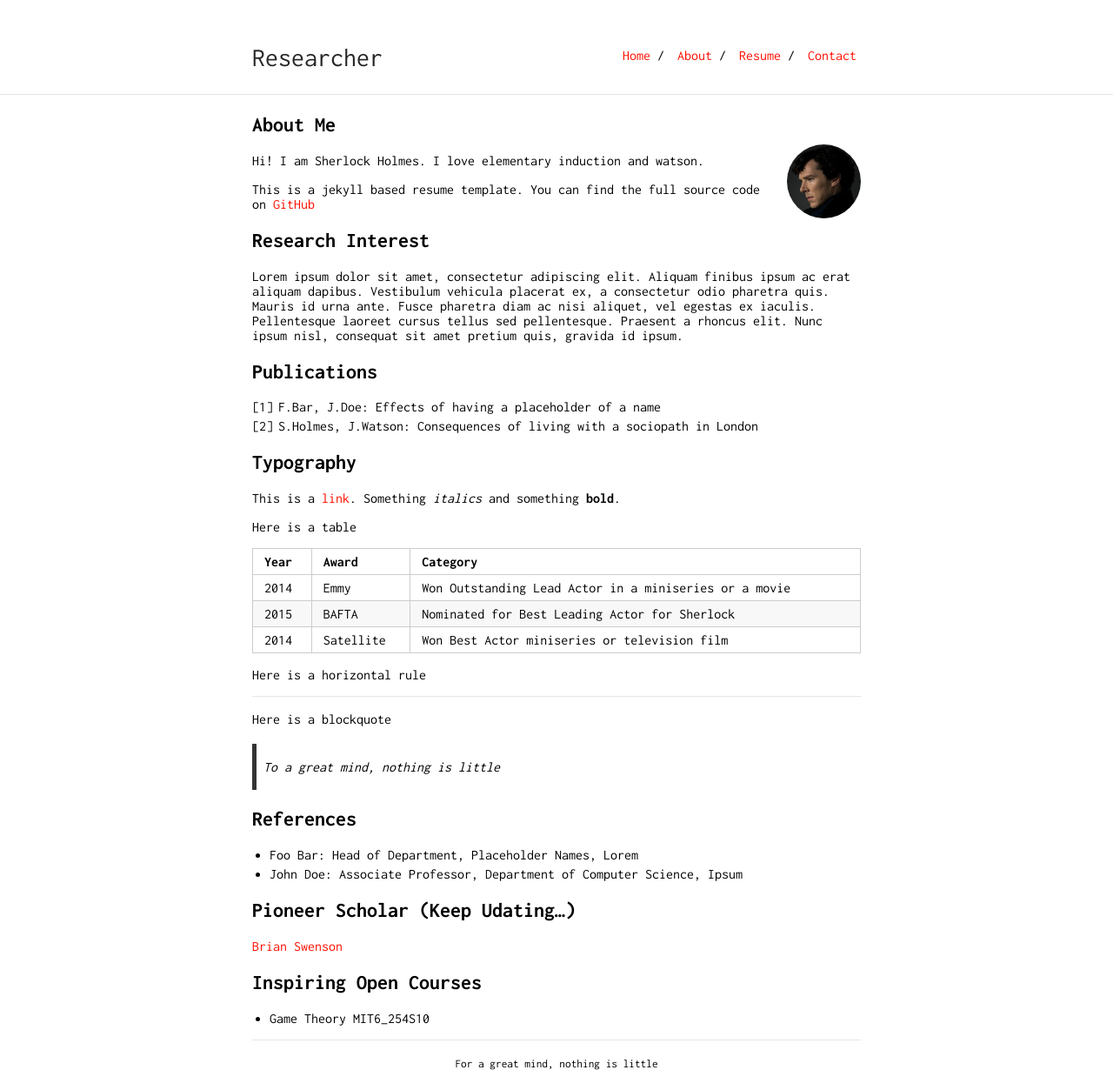
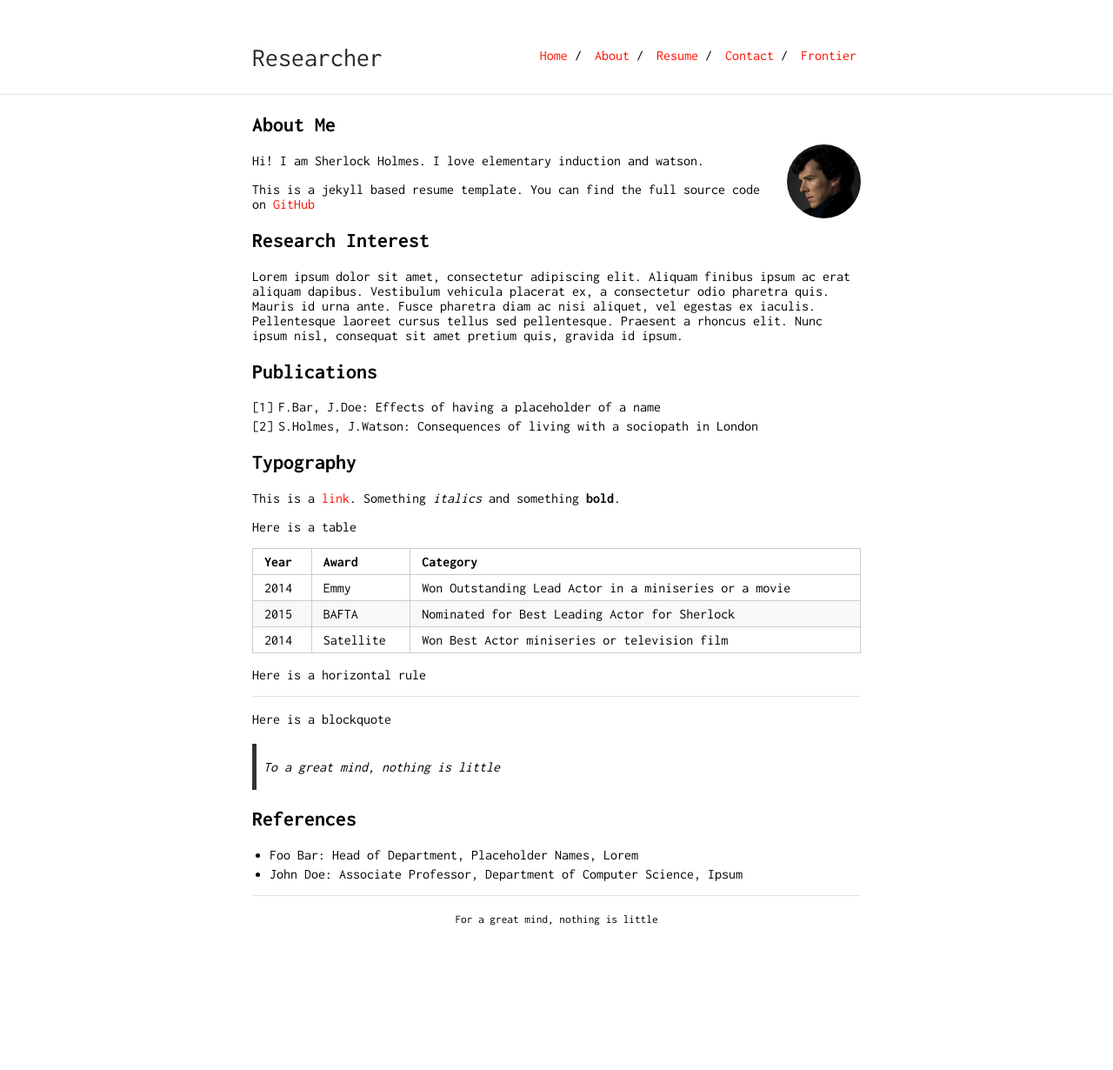
Before and after one commit to lelivre/lelivre.github.io, a Jekyll site: the page built from home.md, in a window 1280 px wide. Shown: the whole page at 87% size. Built offline with Jekyll 4.4.1, drawn with Linux system fonts in a browser that asks for light colours; our own code applies the rules of GitHub Pages for plain Markdown files; after the commit the page ends 1064 px from its top, so only the background shows below that.

Commit message:
Add Frontier

```diff
--- a/_config.yml
+++ b/_config.yml
@@ -24,5 +24,7 @@ nav:
    link: "resume.pdf"
  - name: "Contact"
    link: "contact"
+ - name: "Frontier"
+   link: "frontier"
 
 #remote_theme: ankitsultana/researcher@gem
--- a/home.md
+++ b/home.md
@@ -43,11 +43,3 @@ Here is a blockquote
 
 * Foo Bar: Head of Department, Placeholder Names, Lorem
 * John Doe: Associate Professor, Department of Computer Science, Ipsum
-
-## Pioneer Scholar (Keep Udating...)
-
-[Brian Swenson](http://scholar.google.com)
-
-## Inspiring Open Courses
-
-* Game Theory MIT6\_254S10
```
